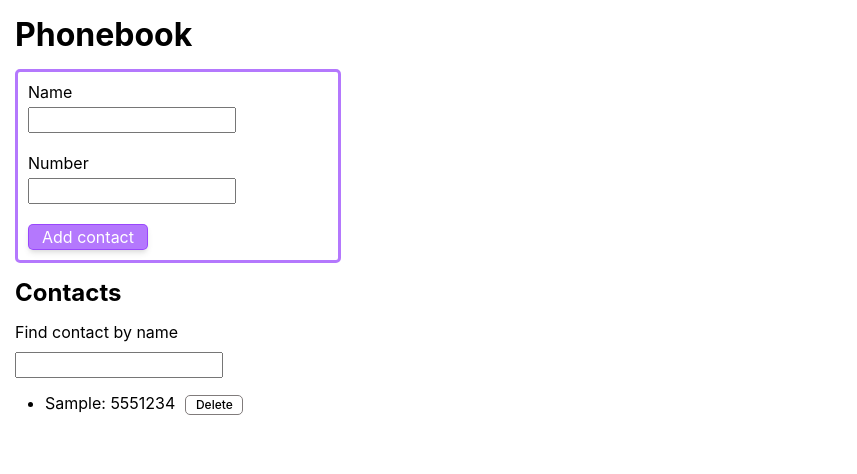
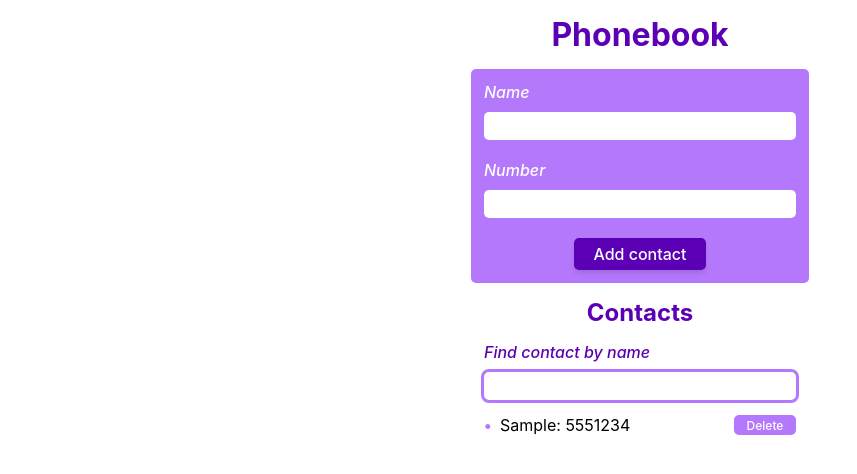
Before and after one commit to Anna-Voronina/goit-react-hw-08-phonebook, a React (Create React App) app: page / in a window 1280 px wide. Both pictures are taken after typing "Sample", "5551234" into the empty fields and a click on the button "Add contact". Shown: the top 474 px of the page, without its empty margins (0-857 px from the left). Built offline with nearby package versions, Linux system fonts and the light colour scheme.

Commit message:
Update styles

```diff
--- a/src/components/App.module.css
+++ b/src/components/App.module.css
@@ -1,4 +1,8 @@
 .container {
+  display: flex;
+  flex-direction: column;
+  justify-content: center;
+  align-items: center;
   padding: 15px;
   margin-right: auto;
   margin-left: auto;
@@ -6,4 +10,14 @@
 
 .title {
   margin-bottom: 15px;
+  text-align: center;
+  color: var(--dark-violet-color);
 }
+
+.phoneBookWrapper {
+  margin-bottom: 15px;
+}
+
+.contactsWrapper {
+  max-width: 330px;
+}
--- a/src/components/ContactForm/ContactForm.module.css
+++ b/src/components/ContactForm/ContactForm.module.css
@@ -3,46 +3,58 @@
   flex-direction: column;
   align-items: flex-start;
   gap: 20px;
-  max-width: 300px;
   padding: 10px;
-  margin-bottom: 15px;
 
-  border: 3px solid var(--light-violet-color);
+  background-color: var(--light-violet-color);
+  border: 3px solid transparent;
   border-radius: 5px;
 }
 
 .contactFormLabel {
   display: flex;
   flex-direction: column;
-  gap: 5px;
+  gap: 10px;
+
+  font-style: italic;
+  font-weight: 500;
+  color: white;
 }
 
 .contactFormInput {
-  width: 200px;
-  height: 20px;
+  width: 300px;
+  height: 26px;
+  padding-left: 10px;
+
+  outline: 3px solid transparent;
+  border: none;
+  border-radius: 5px;
+}
+
+.contactFormInput:focus {
+  outline-color: var(--ice-blue-color);
 }
 
 .addContactBtn {
-  min-width: 120px;
-  min-height: 26px;
+  min-width: 132px;
+  min-height: 32px;
+  margin: 0 auto;
 
   display: flex;
   justify-content: center;
   align-items: center;
 
-  color: var(--black-color);
+  font-weight: 500;
+  color: var(--dark-violet-color);
 
   background-color: var(--white-color);
-  border: 1px solid var(--black-color);
   border-radius: 5px;
   transition: color var(--transition), background-color var(--transition),
-    border-color var(--transition), box-shadow var(--transition);
+    box-shadow var(--transition);
 }
 
 .addContactBtn:hover,
 .addContactBtn:focus {
   color: var(--white-color);
-  background-color: var(--light-violet-color);
-  border-color: var(--light-violet-color);
+  background-color: var(--dark-violet-color);
   box-shadow: var(--light-box-shadow);
 }
--- a/src/components/ContactList/ContactList.module.css
+++ b/src/components/ContactList/ContactList.module.css
@@ -1,33 +1,44 @@
 .contactList {
   display: flex;
   flex-direction: column;
-  padding-left: 30px;
   gap: 10px;
+  list-style: none;
+}
+
+.contactListItem {
+  display: flex;
+  align-items: center;
+}
+
+.contactListItem::before {
+  content: '\2022';
+  color: var(--light-violet-color);
+  font-weight: bold;
+  display: inline-block;
+  width: 16px;
 }
 
 .contactListItemText {
-  margin-right: 10px;
+  margin-right: auto;
 }
 
 .contactListItemBtn {
-  min-width: 58px;
+  min-width: 62px;
   min-height: 20px;
 
   font-size: 12px;
   font-weight: 500;
-  color: var(--black-color);
+  color: var(--white-color);
 
-  background-color: var(--white-color);
-  border: 1px solid var(--grey-color);
+  background-color: var(--light-violet-color);
   border-radius: 5px;
   transition: color var(--transition), background-color var(--transition),
-    border-color var(--transition), box-shadow var(--transition);
+    box-shadow var(--transition);
 }
 
 .contactListItemBtn:hover,
 .contactListItemBtn:focus {
   color: var(--white-color);
-  background-color: var(--light-blue-color);
-  border-color: var(--light-blue-color);
+  background-color: var(--dark-violet-color);
   box-shadow: var(--light-box-shadow);
 }
--- a/src/components/Filter/Filter.module.css
+++ b/src/components/Filter/Filter.module.css
@@ -5,7 +5,22 @@
   margin-bottom: 15px;
 }
 
+.filterLabelText {
+  font-weight: 500;
+  font-style: italic;
+  color: var(--dark-violet-color);
+}
+
 .filterInput {
-  width: 200px;
-  height: 20px;
+  width: 300px;
+  height: 26px;
+  padding-left: 10px;
+
+  outline: 3px solid var(--light-violet-color);
+  border: none;
+  border-radius: 5px;
 }
+
+.filterInput:focus {
+  outline-color: var(--ice-blue-color);
+}
--- a/src/index.css
+++ b/src/index.css
@@ -6,7 +6,9 @@
   --black-color: #000000;
   --grey-color: rgb(128, 123, 123);
   --light-blue-color: rgb(0, 162, 255);
+  --ice-blue-color: rgba(131, 245, 246, 0.87);
   --light-violet-color: rgba(137, 42, 252, 0.63);
+  --dark-violet-color: rgb(92, 0, 181);
   /* Shadows */
   --box-shadow: rgba(0, 0, 0, 0.16) 0px 10px 36px 0px,
     rgba(0, 0, 0, 0.06) 0px 0px 0px 1px;
```
